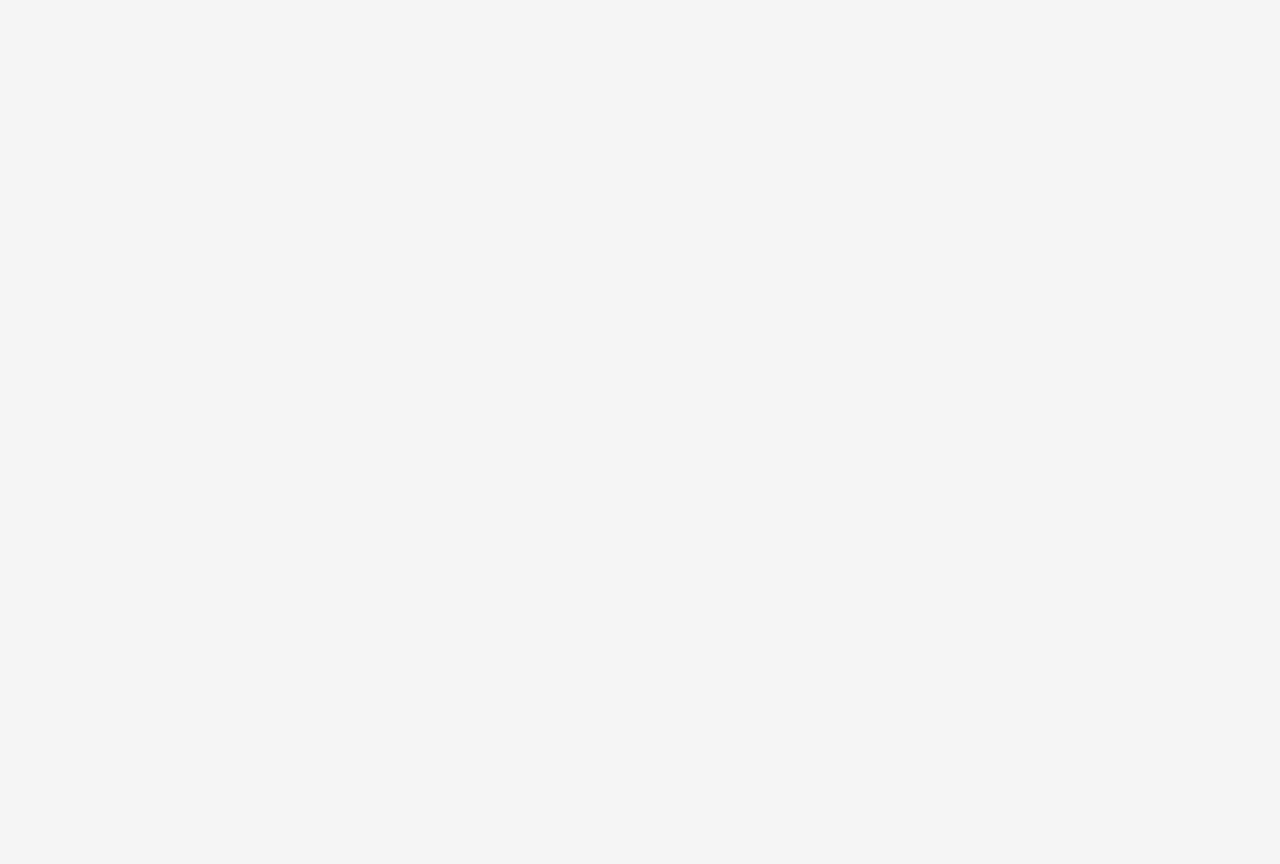
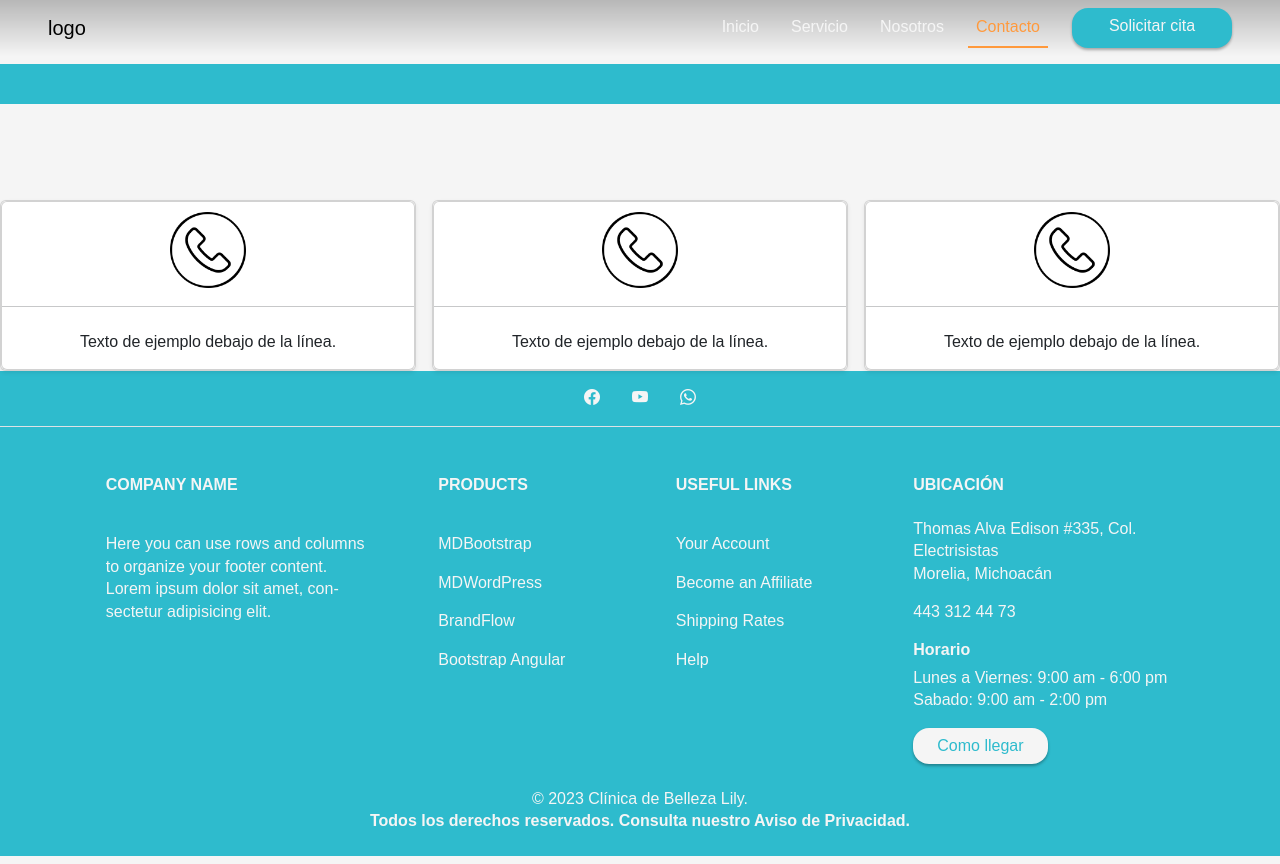
Before and after one commit to MarianoGarciaGz/clinic-app, a React (Create React App) app: page /contacto in a window 1280 px wide. Before the commit this address had no page. Before the commit the page ends 800 px from the top, so only its background shows below. Built offline with nearby package versions, Linux system fonts and the light colour scheme; a web font is replaced by a local one.

Commit message:
Avance pag contacto

```diff
--- a/src/App.jsx
+++ b/src/App.jsx
@@ -3,10 +3,14 @@ import logo from './logo.svg'
 import './App.css'
 import Navlink from './Routes/Navlink';
 import { BrowserRouter } from 'react-router-dom'
+import Contacto from './pages/Contacto'
+
 
 function App() {
     return (
+
         <Navlink />
+
     )
 }
 
--- a/src/Routes/Navlink.jsx
+++ b/src/Routes/Navlink.jsx
@@ -2,6 +2,7 @@ import React from 'react'
 import { Routes, Route, BrowserRouter } from "react-router-dom"
 import Home from '../pages/Home'
 import Agendar from '../pages/Agendar'
+import Contacto from '../pages/Contacto'
 
 const Navlink = () => {
     return (
@@ -10,6 +11,7 @@ const Navlink = () => {
                 <Route path='/'>
                     <Route index element={<Home />} />
                     <Route path='agendar' element={<Agendar />} />
+                    <Route path='contacto' element={<Contacto />} />
                 </Route>
             </Routes>
         </BrowserRouter>
--- a/src/components/layout/Header.jsx
+++ b/src/components/layout/Header.jsx
@@ -59,7 +59,7 @@ const Header = () => {
 								</NavLink>
 							</li>
 							<li className="Nav-li nav-item">
-								<NavLink to="/agendar" relative="path" className="Nav-a nav-link text-center mx-2">
+								<NavLink to="/contacto" relative="path" className="Nav-a nav-link text-center mx-2">
 									Contacto
 								</NavLink>
 							</li>
--- /dev/null
+++ b/src/components/organism/Contact.jsx
@@ -0,0 +1,68 @@
+import React from 'react'
+import telefono from '../Images/telefono.png'
+
+const Contact = () => {
+  return (
+
+    <div className="row row-cols-1 row-cols-sm-2 row-cols-md-3 g-3">
+      <div class="col">
+        <div class="card shadow-sm">
+          <div className="card text-center" >
+            <img
+              src={telefono}
+              className="card-img-top mx-auto"
+              alt="Imagen de ejemplo"
+              style={{ width: '6em', height: '6em', objectFit: 'cover', padding: '10px' }} // Ajusta el ancho y alto según tus necesidades
+            />
+            <hr className="my-2" />
+            <div className="card-body">
+              <p className="card-text">Texto de ejemplo debajo de la línea.</p>
+            </div>
+          </div>
+        </div>
+      </div>
+
+      <div class="col">
+        <div class="card shadow-sm">
+          <div className="card text-center" >
+            <img
+              src={telefono}
+              className="card-img-top mx-auto"
+              alt="Imagen de ejemplo"
+              style={{ width: '6em', height: '6em', objectFit: 'cover', padding: '10px' }} // Ajusta el ancho y alto según tus necesidades
+            />
+            <hr className="my-2" />
+            <div className="card-body">
+              <p className="card-text">Texto de ejemplo debajo de la línea.</p>
+            </div>
+          </div>
+        </div>
+      </div>
+
+      <div class="col">
+        <div class="card shadow-sm">
+          <div className="card text-center" >
+            <img
+              src={telefono}
+              className="card-img-top mx-auto"
+              alt="Imagen de ejemplo"
+              style={{ width: '6em', height: '6em', objectFit: 'cover', padding: '10px' }} // Ajusta el ancho y alto según tus necesidades
+            />
+            <hr className="my-2" />
+            <div className="card-body">
+              <p className="card-text">Texto de ejemplo debajo de la línea.</p>
+            </div>
+          </div>
+        </div>
+      </div>
+
+
+
+
+    </div>
+
+
+  );
+};
+
+export default Contact;
--- a/src/pages/Agendar.jsx
+++ b/src/pages/Agendar.jsx
@@ -10,7 +10,6 @@ const Home = () => {
 	return (
 		<div>
 			<Header></Header>
-
 
 			<Heading title="Reserva aqui mismo"></Heading>
 
--- /dev/null
+++ b/src/pages/Contacto.jsx
@@ -0,0 +1,21 @@
+import React from 'react'
+import Header from '../components/layout/Header'
+import Footer from '../components/layout/Footer'
+import Contact from '../components/organism/Contact'
+import Heading from '../components/atoms/Heading'
+
+const Contacto = () => {
+	return (
+		<div>
+			<Header></Header>
+
+            <Heading></Heading>
+
+            <Contact></Contact>
+
+			<Footer></Footer>
+		</div>
+	)
+}
+
+export default Contacto
```
Also changed, not shown: src/App.css (line endings or trailing spaces).
